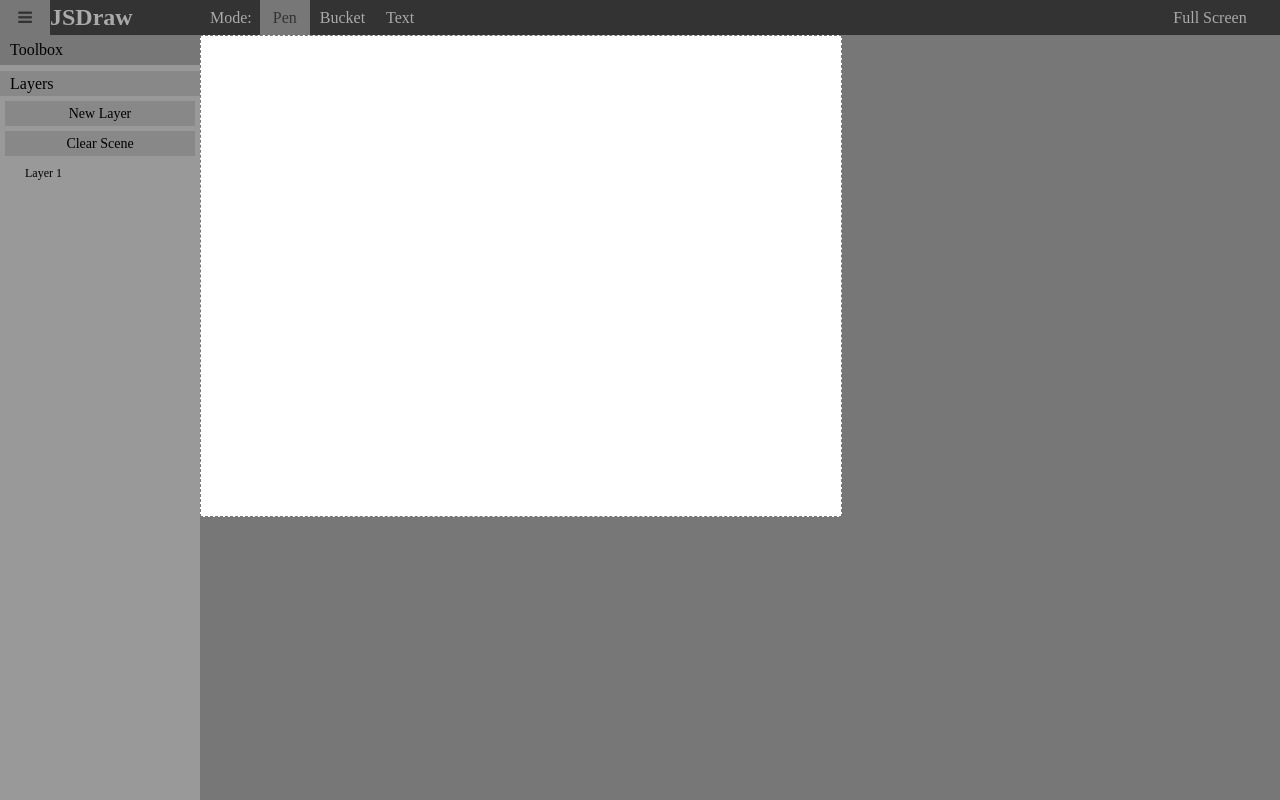
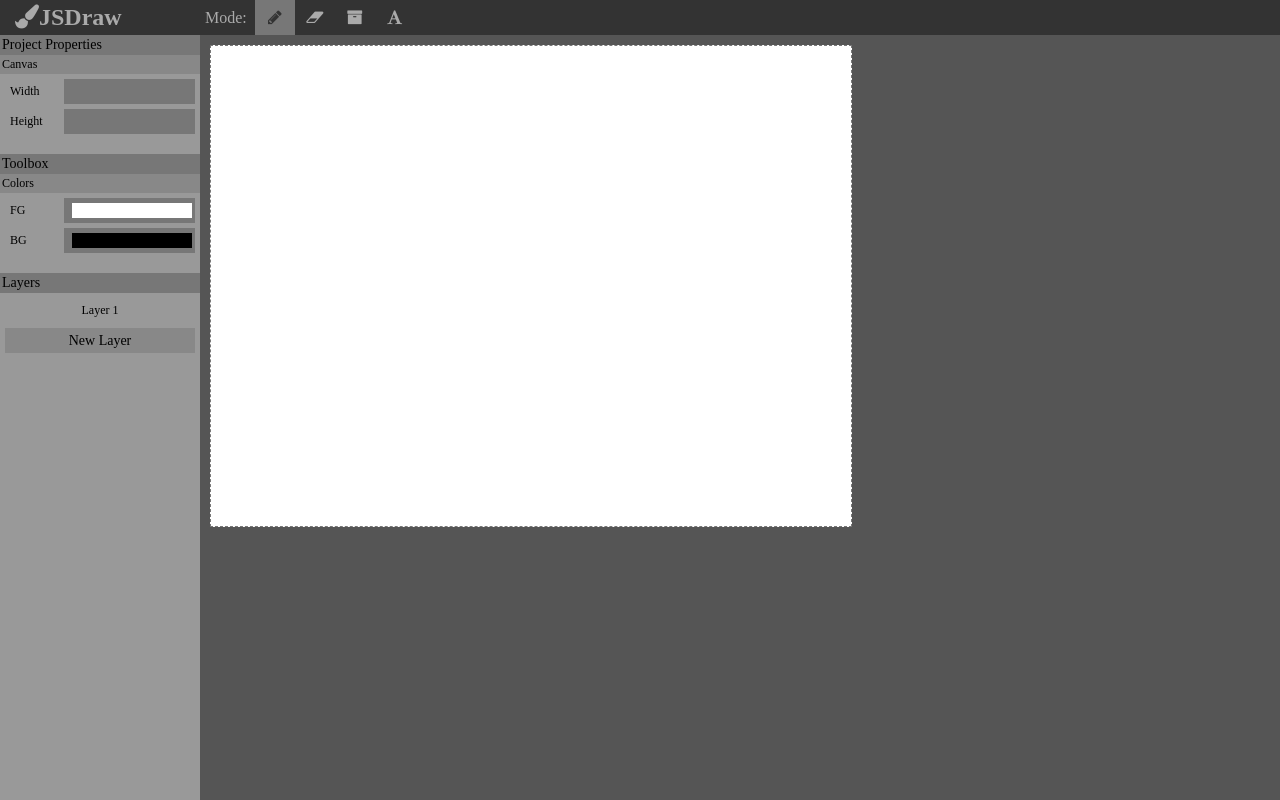
Before and after one commit to alex-milanov/jsdraw, a website: page src/jade/index.jade in a window 1280 px wide. Drawn offline with nearby package versions, Linux system fonts and the light colour scheme; files that its build step writes are made by us from their sources.

Commit message:
initial ux - fixes #1

```diff
--- a/src/jade/index.jade
+++ b/src/jade/index.jade
@@ -2,83 +2,86 @@ doctype html
 html
 	head
 		title JSDraw Alpha
-		link(rel="stylesheet",href="lib/font-awesome.css")
+		link(rel="stylesheet",href="/lib/font-awesome/css/font-awesome.css")
 		link(rel="stylesheet",href="css/style.css")
 	body
 		.gui
 			.toolbar
-				.logo JSDraw
-				a.panel-toggle.fa.fa-bars.toggled(
-					data-toggle-ref=".left-panel",
-					data-toggle-class="opened"
-				)
+				.logo
+					i.fa.fa-paint-brush
+					| JSDraw
+				//- a.panel-toggle.fa.fa-bars.toggled(
+				//- 	data-toggle-ref=".left-panel",
+				//- 	data-toggle-class="opened"
+				//- )
 				.left-bar
 					| Mode: &nbsp;
 					a.obj-mode-option.selected(
 						data-option-param="draw-mode",
-						data-option-value="pen"
-					) Pen
+						data-option-value="pencil"
+					): i.fa.fa-pencil
 					a.obj-mode-option(
 						data-option-param="draw-mode",
-						data-option-value="bucket"
-					) Bucket
+						data-option-value="eraser"
+					): i.fa.fa-eraser
+					a.obj-mode-option(
+						data-option-param="draw-mode",
+						data-option-value="fill"
+					): i.fa.fa-archive
 					a.obj-mode-option(
 						data-option-param="draw-mode",
 						data-option-value="text"
-					) Text
-				.right-bar
-					a.fullscreen-toggle(
-						data-toggle-ref=".canvas",
-						data-toggle-class="fullscreen"
-					) Full Screen
+					): i.fa.fa-font
 			.left-panel.opened
-				.object-pane
-					.pane-title Object Pane
+				.pane
+					.pane-title Project Properties
 					.pane-body
-						ul.props
-							li
-								label Name
-								input#object-pane-name(type="text")
-							li
-								label Position
-								input.p30#object-pane-pos-x(type="number")
-								input.p30#object-pane-pos-y(type="number")
-								input.p30#object-pane-pos-z(type="number")
-							li
-								label Color
-								input#object-pane-color(type="text")
-						a.btn.object-update-trigger(
-							data-trigger-method="updateMesh",
-							data-trigger-id=false
-						) Update
-				.scene-pane
+						.section
+							.title Canvas
+							ul
+								li
+									label Width
+									input#canvas-width
+								li
+									label Height
+									input#canvas-height
+				.pane
 					.pane-title Toolbox
 					.pane-body
 						.section
-							.title Layers
-							a.btn.new-mesh-trigger(
-								data-trigger-method="newMesh"
-							) New Layer
-							a.btn.clear-scene-trigger(
-								data-trigger-method="clearScene"
-							) Clear Scene
-							ul.entities#mesh-entities
+							.title Colors
+							ul
 								li
-									| Layer 1
+									label FG
+									input(type="color", value="#ffffff")#color-fg
+								li
+									label BG
+									input(type="color", value="#000")#color-bg
+				.pane
+					.pane-title Layers
+					.pane-body
+						.section
+							//- .title Layers
+							ul.layers
+								li
+									span Layer 1
 									a.entity-edit-trigger(
 										data-trigger-method="edit",
 										data-trigger-id="1"
 								)
+							a.btn.new-mesh-trigger(
+								data-trigger-method="newMesh"
+							) New Layer
 			.viewport
 				canvas.canvas
 
 		//- lib
-		script(src="lib/jquery.js")
-		script(src="lib/lodash.js")
+		script(src="/lib/jquery/dist/jquery.js")
+		script(src="/lib/lodash/lodash.js")
 		//- gui
-		script(src="js/gui/element.js")
-		script(src="js/gui/panel.js")
-		script(src="js/gui/toolbar.js")
-		script(src="js/jsd/canvas.js")
+		script(src="/js/gui/element.js")
+		script(src="/js/gui/panel.js")
+		script(src="/js/gui/toolbar.js")
+		script(src="/js/jsd/canvas.js")
 		//- app
 		script(src="js/main.js")
--- a/src/sass/inc/_common.scss
+++ b/src/sass/inc/_common.scss
@@ -1,4 +1,4 @@
 
 body {
-	font-family: $jsd-font;
+	font-family: $jsd-text-font;
 }
--- a/src/sass/inc/_overrides.scss
+++ /dev/null
@@ -1,7 +0,0 @@
-@font-face {
-  font-family: 'FontAwesome';
-  src: url('../lib/fontawesome-webfont.eot?v=4.3.0');
-  src: url('../lib/fontawesome-webfont.eot?#iefix&v=4.3.0') format('embedded-opentype'), url('../lib/fontawesome-webfont.woff2?v=4.3.0') format('woff2'), url('../lib/fontawesome-webfont.woff?v=4.3.0') format('woff'), url('../lib/fontawesome-webfont.ttf?v=4.3.0') format('truetype'), url('../lib/fontawesome-webfont.svg?v=4.3.0#fontawesomeregular') format('svg');
-  font-weight: normal;
-  font-style: normal;
-}
--- a/src/sass/inc/_vars.scss
+++ b/src/sass/inc/_vars.scss
@@ -1,4 +1,5 @@
-$jsd-font: "Play" Helvetica Arial sans-serif;
+$jsd-text-font: "Open Sans" Helvetica Arial sans-serif;
+$jsd-logo-font: "Courgette" Helvetica Arial sans-serif;
 $jsd-toolbar-height: 35px;
 $jsd-panel-width: 200px;
 $jsd-object-pane-height: 200px;
--- a/src/sass/inc/gui/_left-panel.scss
+++ b/src/sass/inc/gui/_left-panel.scss
@@ -7,8 +7,7 @@
 		left: 0px;
 		bottom: 0px;
 		width: 0px;
-		padding: 10px 0px;
-
+		padding: 0px 0px;
 		&.opened {
 			width: $jsd-panel-width;
 			& + .viewport {
@@ -31,81 +30,70 @@
 			}
 
 		}
-		> * {
-			position: absolute;
-			width: 100%;
-
+		.pane {
+			margin-bottom: 20px;
 			.pane-title {
-				padding: 0px 10px;
-				width: 100%;
-				height: 30px;
-				line-height: 30px;
-				position: absolute;
-				top: 0px;
 				background: #777;
-				color: #000;
-				-webkit-box-sizing: border-box; /* Safari/Chrome, other WebKit */
-				-moz-box-sizing: border-box;    /* Firefox, other Gecko */
-				box-sizing: border-box;
+				padding: 2px;
+				font-size: 14px;
 			}
-			.pane-body {
-				top: 31px;
-				bottom: 1px;
-				width: 100%;
-				position: absolute;
-				overflow-y: scroll;
-				overflow-x: none;
-				&::-webkit-scrollbar
-				{
-					width: 6px;  /* for vertical scrollbars */
-					height: 6px; /* for horizontal scrollbars */
-				}
-
-				&::-webkit-scrollbar-track
-				{
-					background: rgba(0, 0, 0, 0.1);
-				}
-
-				&::-webkit-scrollbar-thumb
-				{
-					background: rgba(0, 0, 0, 0.5);
-				}
-				-webkit-box-sizing: border-box; /* Safari/Chrome, other WebKit */
-				-moz-box-sizing: border-box;    /* Firefox, other Gecko */
-				box-sizing: border-box;
-			}
-		}
-
-		.scene-pane {
-			top: 0px;
-			bottom: 0px;
-
-
 			.section {
 				.title {
-					height: 25px;
-					line-height: 25px;
-					font-size: 16px;
 					background: #888;
-					padding-left: 10px;
-					margin: 5px 0px;
+					padding: 2px;
+					font-size: 12px;
 				}
-				.entities {
+				> ul {
 					margin: 0px;
 					padding: 0px;
 					list-style-type: none;
 					li {
-						margin-left: 0px;
-						padding: 0px 25px;
+						margin: 5px 0px;
+						padding: 0px 5px;
 						height: 25px;
 						line-height: 25px;
-						font-size:12px;
 						cursor: pointer;
+						font-size: 0px;
 						&:hover {
 							background: #888;
 						}
 						&.selected {
 							background: #777;
+						}
+						span {
+							display: block;
+							font-size: 12px;
+							width: 100%;
+							text-align: center;
+							height: 25px;
+							line-height: 25px;
+						}
+						> label, > input {
+							font-size:12px;
+							margin: 0px;
+							padding: 0px;
+							padding-left: 5px;
+							display: inline-block;
+							-webkit-box-sizing: border-box; /* Safari/Chrome, other WebKit */
+							-moz-box-sizing: border-box;    /* Firefox, other Gecko */
+							box-sizing: border-box;
+							height: 25px;
+							line-height: 25px;
+							border: 0px;
+							outline: none;
+						}
+						label {
+							width: 31%;
+						}
+						input {
+							width: 69%;
+							background: #777;
+							color: #333;
+							border-image: none;
+							vertical-align: top;
+							&.p30 {
+								width: 23%;
+							}
 						}
 					}
 				}
--- a/src/sass/inc/gui/_toolbar.scss
+++ b/src/sass/inc/gui/_toolbar.scss
@@ -11,16 +11,16 @@
 			height: $jsd-toolbar-height;
 			line-height: $jsd-toolbar-height;
 			margin: 0px;
-			padding: 0px 10px;
+			padding: 0px 5px;
 			color: #aaa;
 			position: absolute;
 			top: 0px;
 		}
 		.logo {
 			font-size: 24px;
-			font-family: $jsd-font;
+			font-family: $jsd-logo-font;
 			font-weight: bold;
-			left: 40px;
+			left: 10px;
 		}
 		a {
 			min-width: 30px;
@@ -36,22 +36,6 @@
 				background: #777;
 			}
 		}
-		.debug-toggle {
-			padding: 0px 5px;
-		}
-		.indexes {
-			display: inline-block;
-			height: $jsd-toolbar-height;
-			line-height: $jsd-toolbar-height;
-			width: 100px;
-			padding: 0px 5px;
-			border: 0px;
-			background: #444;
-			font-size: 14px;
-			color: #aaa;
-			outline: none;
-			display: none;
-		}
 		.visible {
 			display: inline-block;
 		}
@@ -64,8 +48,5 @@
 		.right-bar {
 			right: 0px;
 		}
-		.fullscreen-toggle {
-			width: 100px;
-		}
 	}
 }
--- a/src/sass/inc/gui/_viewport.scss
+++ b/src/sass/inc/gui/_viewport.scss
@@ -5,11 +5,16 @@
 		bottom: 0px;
 		right: 0px;
 		left: 0px;
-		background: #777;
+		background: #555;
+		-webkit-touch-callout: none;
+		-webkit-user-select: none;
+		-khtml-user-select: none;
+		-moz-user-select: none;
+		-ms-user-select: none;
 		.canvas {
 			position: absolute;
-			top: 0px;
-			left: 0px;
+			top: 10px;
+			left: 10px;
 			width: 640px;
 			height: 480px;
 			background: #fff;
--- a/src/sass/style.scss
+++ b/src/sass/style.scss
@@ -1,6 +1,5 @@
-@import url(http://fonts.googleapis.com/css?family=Play:400,700&subset=latin,cyrillic-ext,cyrillic);
+@import url(http://fonts.googleapis.com/css?family=Open+Sans|Courgette:400,700&subset=latin,cyrillic-ext,cyrillic);
 
-@import "inc/overrides.scss";
 @import "inc/vars.scss";
 @import "inc/common.scss";
 
```
Also changed, not shown: bower.json (+9 -1 lines), gulpfile.js (+5 -5 lines).
